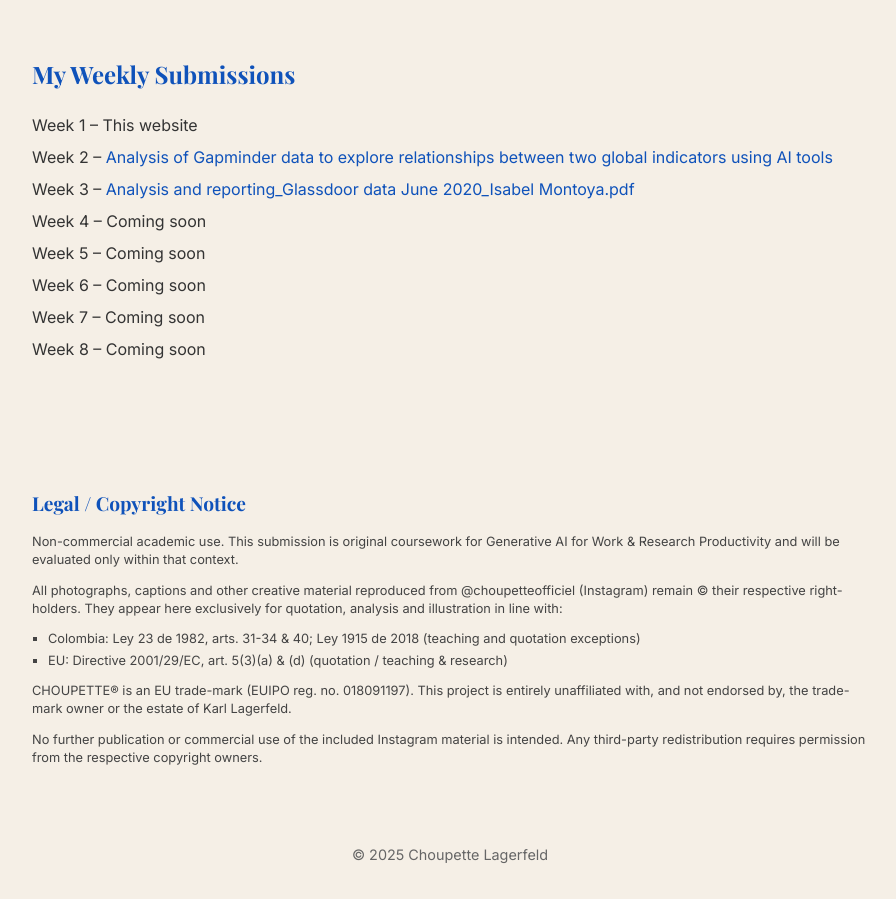
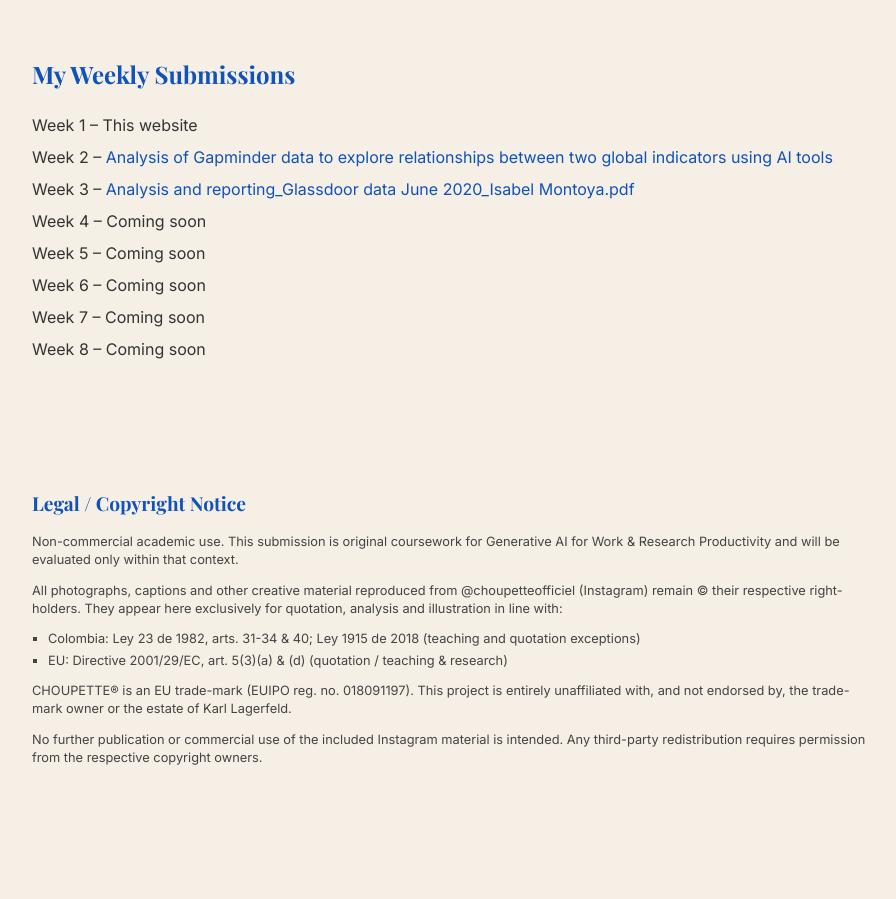
Before and after one commit to IC-MV/graph-ai-portfolio, a plain HTML site: page index.html in a window 1280 px wide. Shown: the part 1619-2518 px from the top of the page, without its empty margins (190-1086 px from the left). After the commit the page ends 2430 px from the top, so only its background shows below. Drawn offline with nearby package versions, Linux system fonts and the light colour scheme.

Commit message:
Week 3 update index.html

```diff
--- a/index.html
+++ b/index.html
@@ -126,6 +126,5 @@
     <p>No further publication or commercial use of the included Instagram material is intended. Any third-party redistribution requires permission from the respective copyright owners.</p>
   </section>
 
-  <footer>© 2025 Choupette Lagerfeld</footer>
 </body>
 </html>
```
